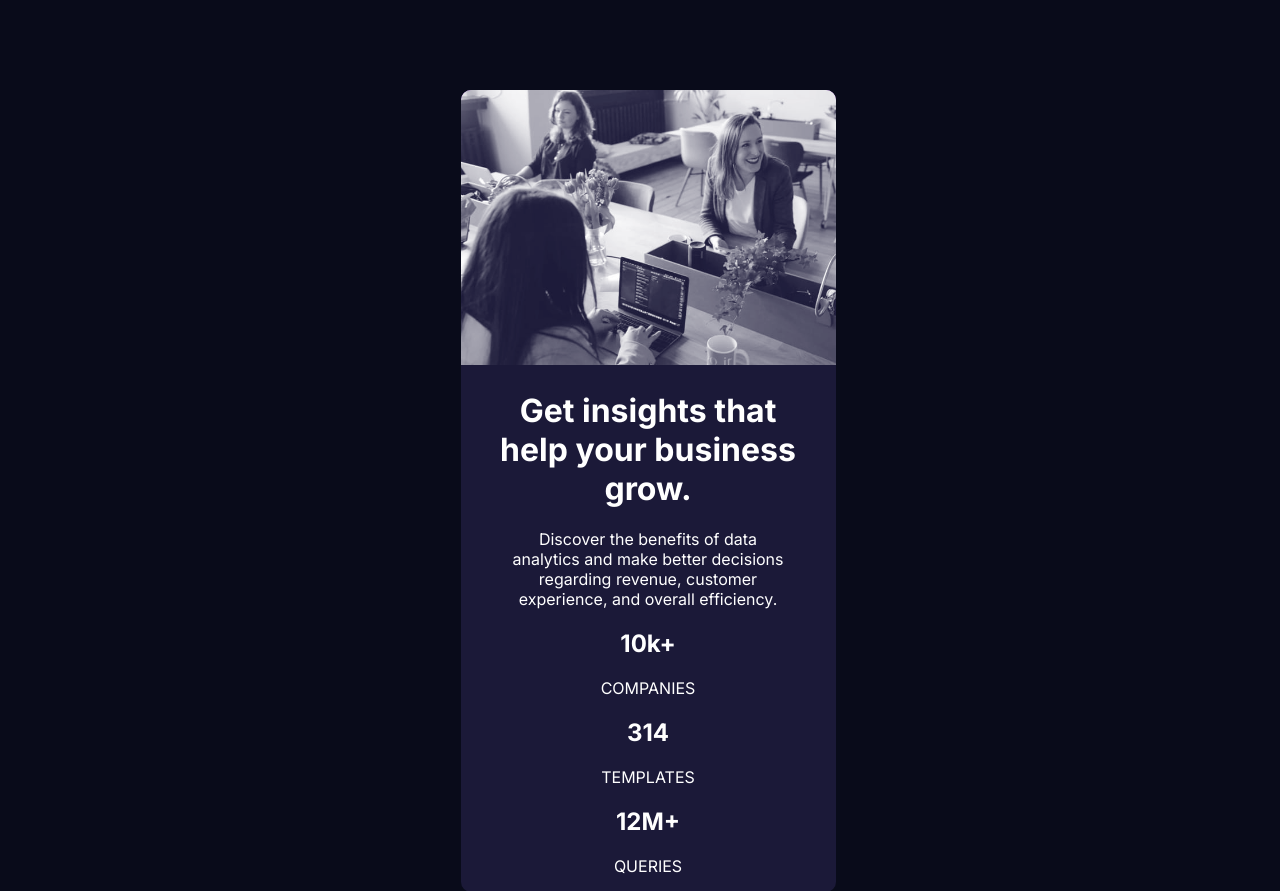
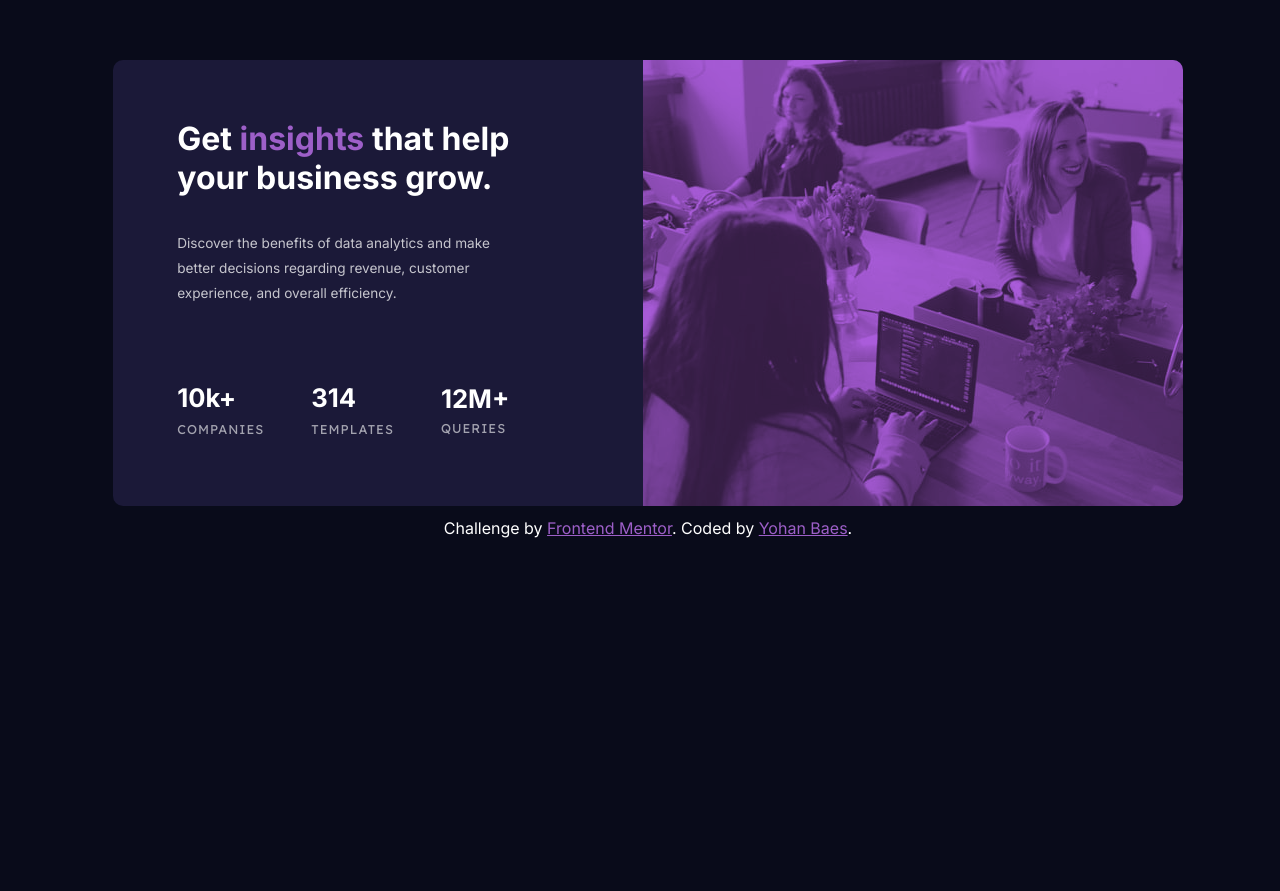
Before and after one commit to Raink31/05-Stats-preview-card-component, a plain HTML site: page index.html in a window 1280 px wide. Shown: the part 109-1000 px from the top of the page. After the commit the page ends 816 px from the top, so only its background shows below. Drawn offline with Linux system fonts and the light colour scheme.

Commit message:
Add files via upload

```diff
--- a/index.html
+++ b/index.html
@@ -9,21 +9,26 @@
 </head>
 <body>
   <div id="main">
-    <picture>
-      <img id="img_mobile" src="images/image-header-mobile.jpg" alt="image_mobile">
-      <img id="img_desktop" src="images/image-header-desktop.jpg" alt="image_desktop">
-    </picture>
+    <div id="img_mobile">
+      <img src="images/image-header-mobile.jpg" alt="image_mobile">
+    </div>
+    <div id="img_desktop">
+      <img src="images/image-header-desktop.jpg" alt="image_desktop">
+    </div>
+    <div id="all_text">
+      <div id="main_text">
       <h1>
-      Get <strong>insights</strong> that<br />
-      help your business<br />
+        Get <strong>insights</strong> that<br class="mobile_br"/>
+        help<br class="desktop_br"/> your business<br class="mobile_br"/>
         grow.
       </h1>
       <p>
-      Discover the benefits of data<br />
-      analytics and make better decisions<br />
-      regarding revenue, customer<br />
+        Discover the benefits of data<br class="mobile_br"/>
+        analytics and make<br class="desktop_br"/> better decisions<br class="mobile_br"/>
+        regarding revenue, customer<br class="mobile_br"/><br class="desktop_br"/>
         experience, and overall efficiency.
       </p>
+    </div>
     <div id="chiffres">
       <div id="companies">
         <h2>
@@ -51,10 +56,10 @@
       </div>
     </div>
     </div>
-
-  <!-- <div class="attribution">
+  </div>
+  <div class="attribution">
     Challenge by <a href="https://www.frontendmentor.io?ref=challenge" target="_blank">Frontend Mentor</a>.
-    Coded by <a href="#">Your Name Here</a>.
-  </div> -->
+    Coded by <a href="#">Yohan Baes</a>.
+  </div>
 </body>
 </html>
--- a/style.css
+++ b/style.css
@@ -11,22 +11,142 @@ body{
     height: 100vh;
     width: 100vw;
     display: flex;
+    flex-direction: column;
     justify-content: center;
     align-items: center;
 }
 
 #main{
-    margin-top: 30%;
-    width: 375px;
+    max-width: 375px;
     text-align: center;
     background-color: hsl(244, 38%, 16%);
     border-radius: 10px;
 }
 
 #img_mobile{
-    width: 375px;
+    background-color: hsl(277, 64%, 61%);
+    max-height: 275px;
     border-radius: 10px 10px 0 0;
-    background-color: hsl(277, 64%, 61%);
-    mix-blend-mode: screen;
-    object-fit: cover;
 }
+
+#img_mobile img{
+    width: 100%;
+    border-radius: 10px 10px 0 0;
+    mix-blend-mode: multiply;
+    opacity: 0.7;
+}
+
+h1{
+    margin-top: 10%;
+    font-size: 2em;
+}
+
+h1 strong{
+    color: #9d5fc8;
+}
+
+#main_text p{
+    color: hsla(0, 0%, 100%, 0.75);
+    font-size: 1.1em;
+    font-weight: 400;
+    line-height: 30px;
+}
+
+#chiffres p{
+    font-family: 'Lexend Deca', sans-serif;
+    color: hsla(0, 0%, 100%, 0.6);
+    margin-top: 2%;
+    letter-spacing: 1px;
+}
+
+#chiffres h2{
+    font-size: 2em;
+    margin-bottom: 0;
+}
+
+#chiffres{
+    margin-top: 10%;
+    margin-bottom: 10%;
+}
+
+#templates{
+    margin-top: 10%;
+    margin-bottom: 10%;
+}
+
+.attribution{
+    margin-top: 1%;
+    font-size: 0.9em;
+}
+
+.attribution a{
+    color: #9d5fc8;
+}
+
+@media only screen and (min-width : 1200px){
+    #main{
+        display: flex;
+        flex-direction: row-reverse;
+        justify-content: space-between;
+        width: 1070px;
+        max-width: 1440px;
+        max-height: 446px;
+    }
+
+    #img_mobile{
+        display: none;
+    }
+
+    #img_desktop{
+        display: block;
+        background-color: hsl(277, 64%, 61%);
+        border-radius: 0 10px 10px 0;
+    }
+
+    #img_desktop img{
+        border-radius: 0 10px 10px 0;
+        mix-blend-mode: multiply;
+        opacity: 0.7;
+    }
+
+    #chiffres{
+        display: flex;
+        align-items: center;
+        justify-content: space-between;
+        margin-top: 24%;
+        height: 40px;
+        font-size: 0.8em;
+    }
+
+    #all_text{
+        margin-left: 6%;
+        text-align: start;
+    }
+
+    .mobile_br{
+        display: none;
+    }
+
+    .desktop_br{
+        display: block;
+    }
+
+    h1{
+        font-size: 2em;
+        margin-top: 18%;
+        margin-bottom: 10%;
+    }
+
+    #main_text p{
+        font-size: 0.85em;
+        line-height: 25px;
+    }
+
+    #chiffres h2{
+        margin-bottom: 10%;
+    }
+
+    .attribution{
+        font-size: 1em;
+    }
+}
```
Lines whose indentation alone changed are shown as unchanged.
